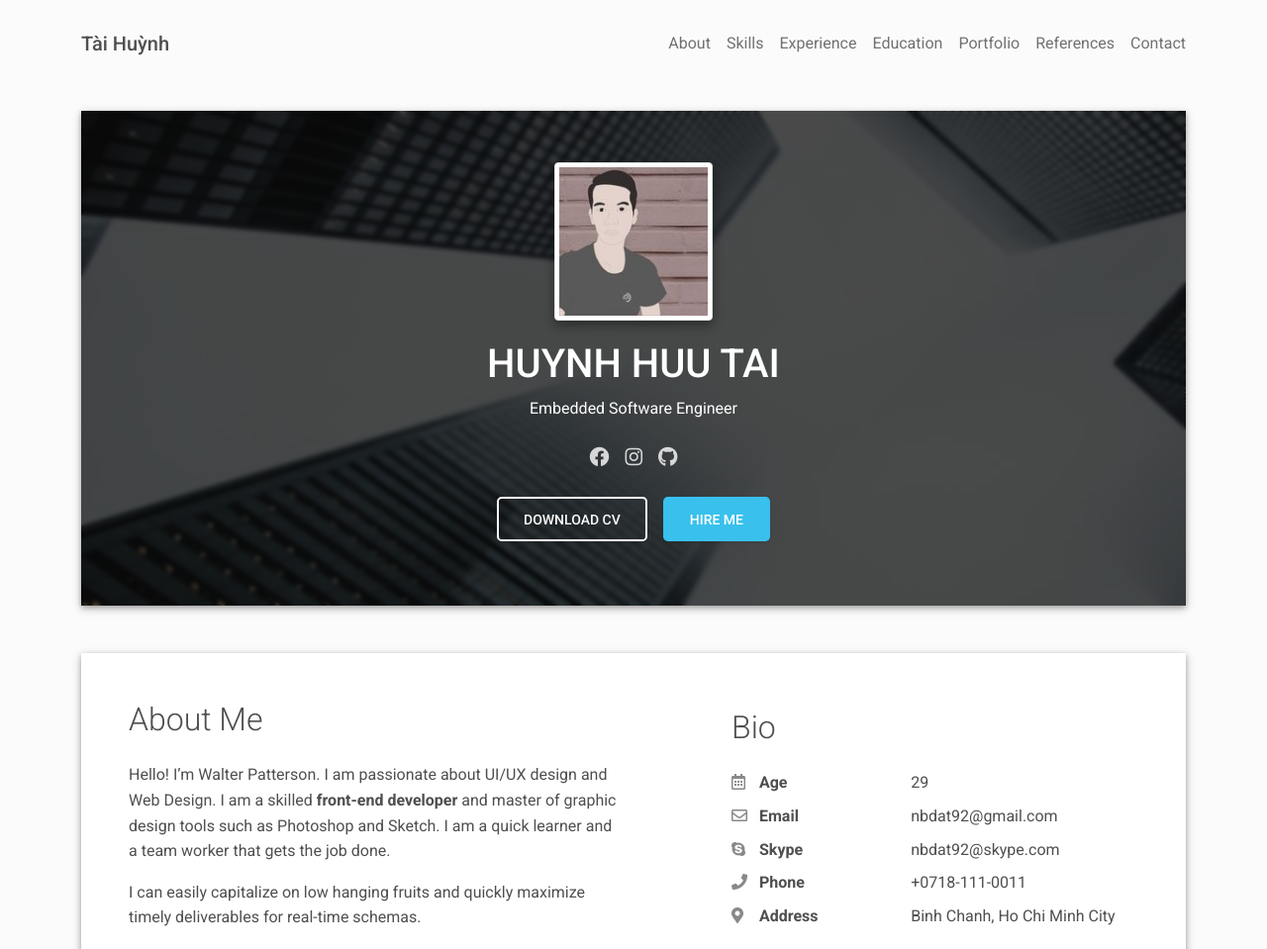
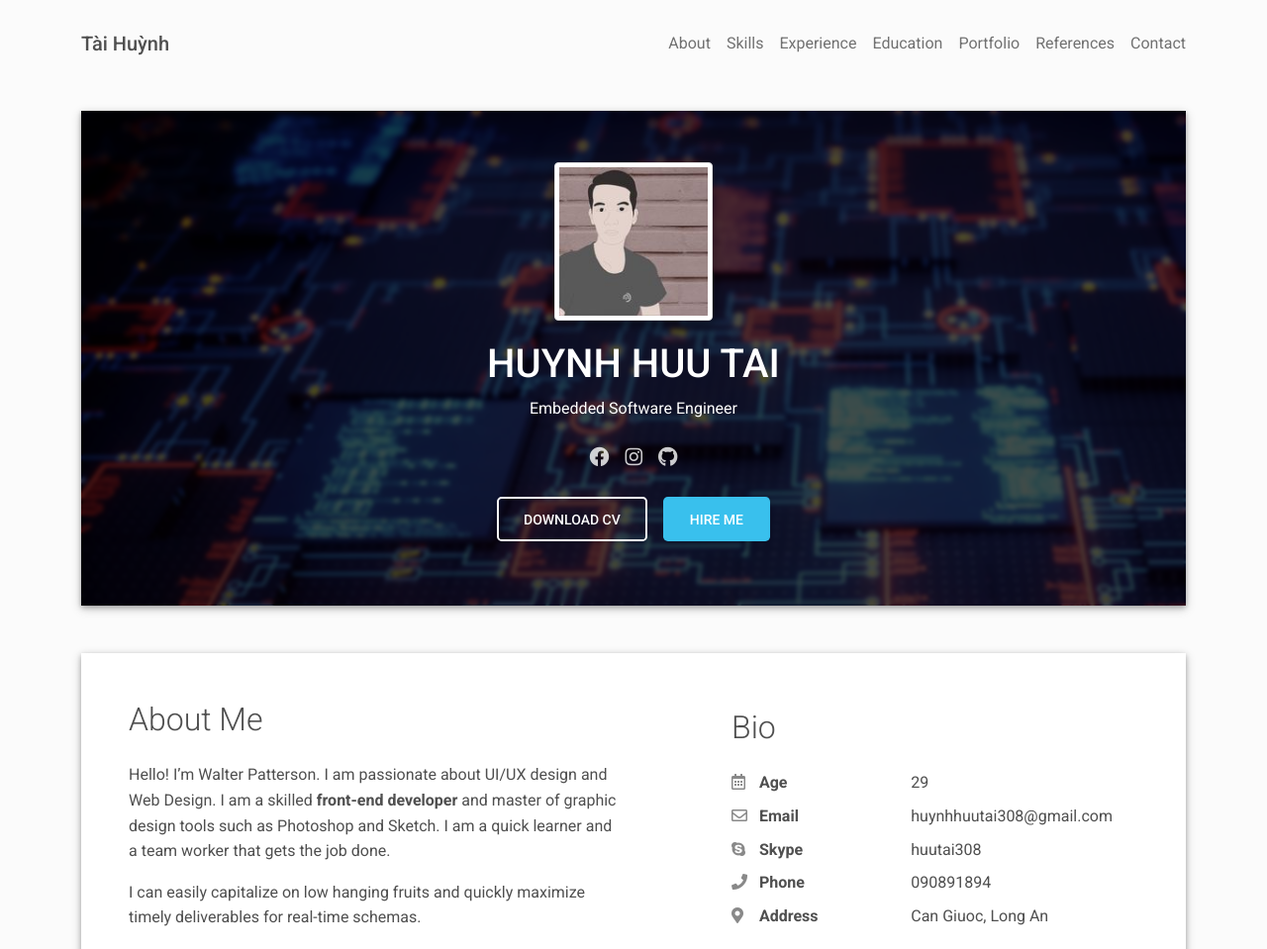
Before and after one commit to TaiHuynh308/TaiHuynh308.github.io, a plain HTML site: page index.html in a window 1280 px wide. Shown: the top 959 px of the page at 99% size. Drawn offline with Linux system fonts and the light colour scheme.

Commit message:
Update image

```diff
--- a/index.html
+++ b/index.html
@@ -57,7 +57,7 @@
 <div class="resume-container">
   <div class="shadow-1-strong bg-white my-5" id="intro">
     <div class="bg-info text-white">
-      <div class="cover bg-image"><img src="images/header-background.jpg"/>
+      <div class="cover bg-image"><img src="images/embedded.jpg"/>
         <div class="mask" style="background-color: rgba(0, 0, 0, 0.7);backdrop-filter: blur(2px);">
           <div class="text-center p-5">
             <div class="avatar p-1"><img class="img-thumbnail shadow-2-strong" src="images/avatar.jpg" width="160" height="160"/></div>
@@ -106,25 +106,25 @@
               <div class="pb-2 fw-bolder"><i class="far fa-envelope pe-2 text-muted" style="width:24px;opacity:0.85;"></i> Email</div>
             </div>
             <div class="col-sm-7">
-              <div class="pb-2">nbdat92@gmail.com</div>
+              <div class="pb-2">huynhhuutai308@gmail.com</div>
             </div>
             <div class="col-sm-5">
               <div class="pb-2 fw-bolder"><i class="fab fa-skype pe-2 text-muted" style="width:24px;opacity:0.85;"></i> Skype</div>
             </div>
             <div class="col-sm-7">
-              <div class="pb-2">nbdat92@skype.com</div>
+              <div class="pb-2">huutai308</div>
             </div>
             <div class="col-sm-5">
               <div class="pb-2 fw-bolder"><i class="fas fa-phone pe-2 text-muted" style="width:24px;opacity:0.85;"></i> Phone</div>
             </div>
             <div class="col-sm-7">
-              <div class="pb-2">+0718-111-0011</div>
+              <div class="pb-2">090891894</div>
             </div>
             <div class="col-sm-5">
               <div class="pb-2 fw-bolder"><i class="fas fa-map-marker-alt pe-2 text-muted" style="width:24px;opacity:0.85;"></i> Address</div>
             </div>
             <div class="col-sm-7">
-              <div class="pb-2">Binh Chanh, Ho Chi Minh City</div>
+              <div class="pb-2">Can Giuoc, Long An</div>
             </div>
           </div>
         </div>
```
Also changed, not shown: images/embedded.jpg (added).
